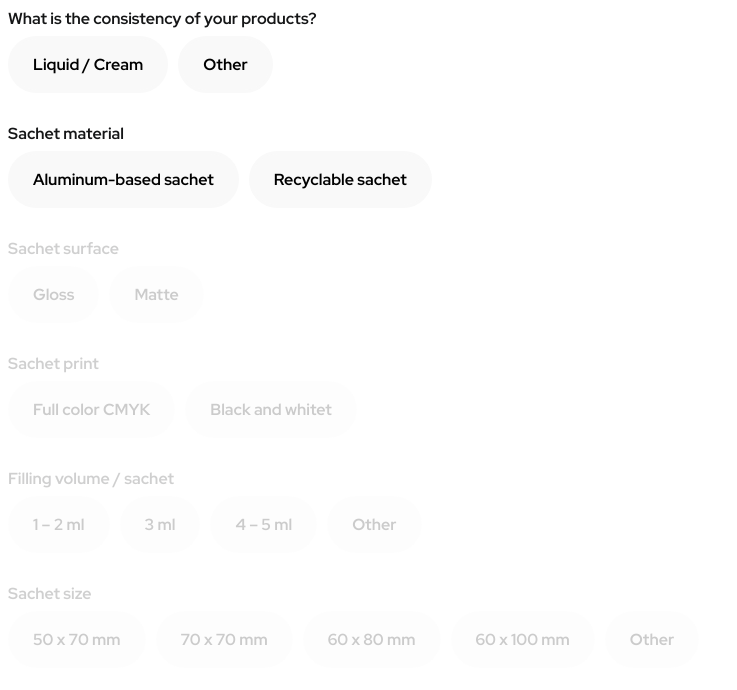
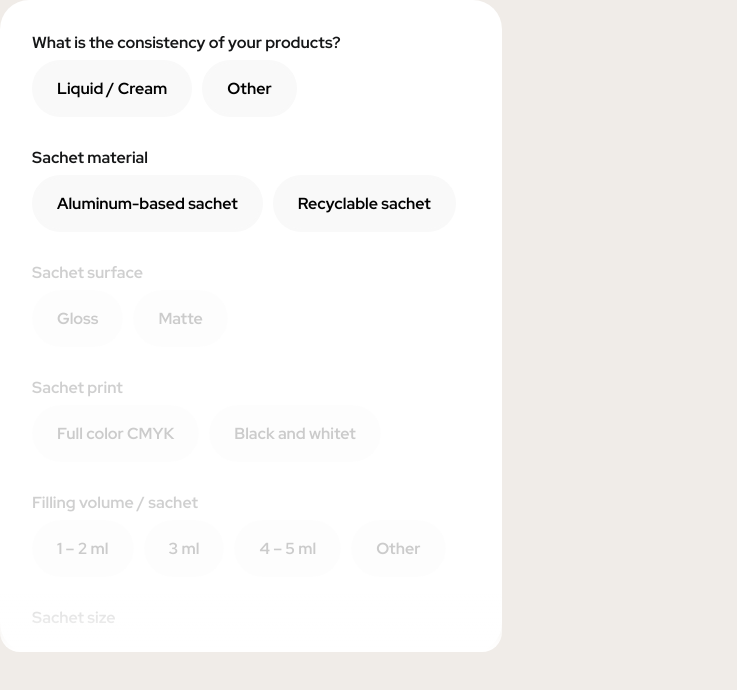
Before and after one commit to danilesky/ReactJS-Interactive-Price-Calculator, a React (Vite) app: page / in a window 1280 px wide. Shown: the top 690 px of the page, without its empty margins (0-737 px from the left). Built offline with nearby package versions, Linux system fonts and the light colour scheme.

Commit message:
some styling

```diff
--- a/index.html
+++ b/index.html
@@ -11,6 +11,11 @@
       href="https://fonts.googleapis.com/css2?family=Red+Hat+Display:wght@400;500;700&display=swap"
       rel="stylesheet"
     />
+    <style>
+      body {
+        margin: 0;
+      }
+    </style>
   </head>
   <body>
     <div id="root"></div>
--- a/src/App.jsx
+++ b/src/App.jsx
@@ -1,12 +1,55 @@
 import React from "react";
 import { useState } from "react";
+import styled from "styled-components";
 import Choice from "./components/Choice";
+
+const AppBody = styled.div`
+  display: flex;
+  background: #f0ece8;
+  min-height: 100vh;
+  width: 100%;
+  & * {
+    box-sizing: border-box;
+  }
+`;
+const FormOverlay = styled.div`
+  height: 652px;
+  position: relative;
+  &:after {
+    content: "";
+    height: 60px;
+    width: 100%;
+    background: linear-gradient(
+      0deg,
+      #ffffff 0%,
+      rgba(255, 255, 255, 0) 115.57%
+    );
+    border-radius: 0px 0px 20px 20px;
+    position: absolute;
+    left: 0;
+    bottom: 0;
+  }
+`;
+const Form = styled.div`
+  padding: 32px;
+  border-radius: 29px;
+  height: 652px;
+  overflow: auto;
+  background: white;
+  max-width: 502px;
+`;
 
 function App() {
   const [material, setMaterial] = useState(false);
+  const [surface, setSurface] = useState(false);
+  const [print, setPrint] = useState(false);
+  const [sachet, setSachet] = useState(false);
+  const [filling, setFilling] = useState(false);
   console.log(material);
   return (
-    <div className="App">
+    <AppBody>
+      <FormOverlay>
+        <Form>
           <Choice
             options={[
               { placeholder: "Liquid / Cream", value: false },
@@ -29,17 +72,19 @@ function App() {
               { placeholder: "Matte", value: false },
             ]}
             title="Sachet surface"
+            chosenFn={(e) => setSurface(e)}
           />
           <Choice
-        disabled
+            disabled={!surface}
             options={[
               { placeholder: "Full color CMYK", value: false },
               { placeholder: "Black and whitet", value: false },
             ]}
             title="Sachet print"
+            chosenFn={(e) => setPrint(e)}
           />
           <Choice
-        disabled
+            disabled={!print}
             options={[
               { placeholder: "1 – 2 ml", value: false },
               { placeholder: "3 ml", value: false },
@@ -47,9 +92,10 @@ function App() {
               { placeholder: "Other", value: false },
             ]}
             title="Filling volume / sachet"
+            chosenFn={(e) => setFilling(e)}
           />
           <Choice
-        disabled
+            disabled={!filling}
             options={[
               { placeholder: "50 x 70 mm", value: false },
               { placeholder: "70 x 70 mm", value: false },
@@ -59,7 +105,9 @@ function App() {
             ]}
             title="Sachet size"
           />
-    </div>
+        </Form>
+      </FormOverlay>
+    </AppBody>
   );
 }
 
```
Lines whose indentation alone changed are shown as unchanged.
